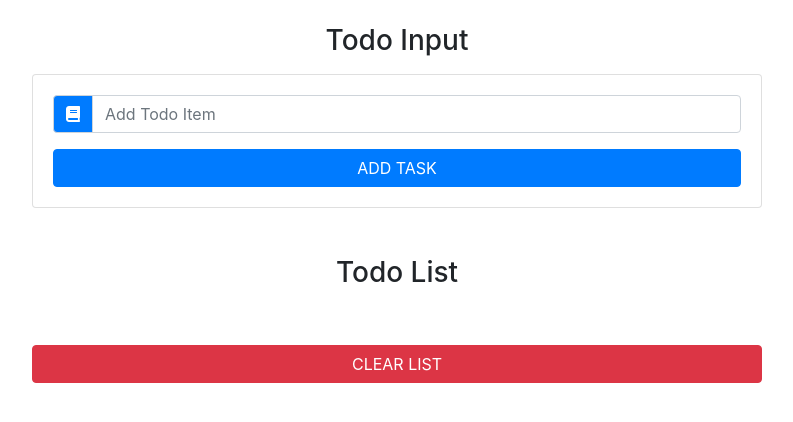
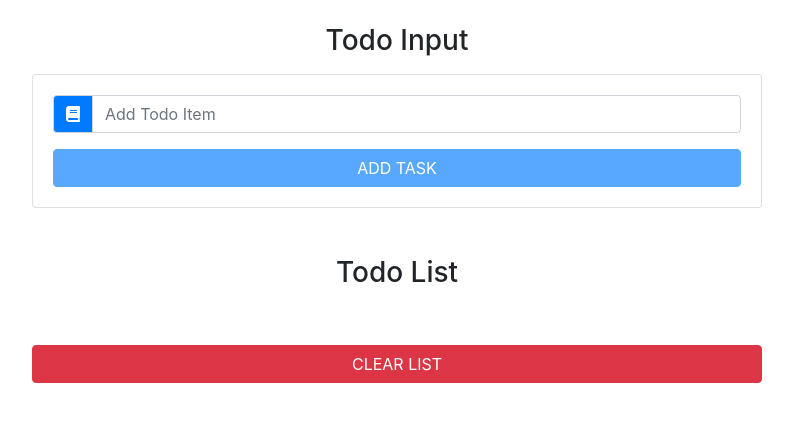
Before and after one commit to riraseth-react-stuff/todo, a React (Create React App) app: page / in a window 1280 px wide. Shown: the top 422 px of the page, without its empty margins (243-1036 px from the left). Built offline with nearby package versions, Linux system fonts and the light colour scheme.

Commit message:
edit task

```diff
--- a/src/App.js
+++ b/src/App.js
@@ -1,15 +1,15 @@
-import React, { Component } from "react";
-import "@fortawesome/fontawesome-free/css/all.min.css";
-import uuid from "uuid";
-import "bootstrap/dist/css/bootstrap.min.css";
-import ToDoList from "./components/ToDoList";
-import ToDoInput from "./components/ToDoInput";
+import React, { Component } from 'react';
+import '@fortawesome/fontawesome-free/css/all.min.css';
+import uuid from 'uuid';
+import 'bootstrap/dist/css/bootstrap.min.css';
+import ToDoList from './components/ToDoList';
+import ToDoInput from './components/ToDoInput';
 
 export default class App extends Component {
   state = {
     items: [],
     id: uuid(),
-    item: "",
+    item: '',
     editItem: false
   };
   handleChange = e => {
@@ -26,7 +26,7 @@ export default class App extends Component {
     };
     this.setState({
       items: [...this.state.items, newItem],
-      item: "",
+      item: '',
       id: uuid(),
       editItem: false
     });
@@ -46,15 +46,22 @@ export default class App extends Component {
   };
 
   handleEdit = id => {
-    console.log(`edit ${id}`);
+    const filteredItems = this.state.items.filter(item => item.id !== id);
+    const selectedItem = this.state.items.find(item => item.id === id);
+    this.setState({
+      items: filteredItems,
+      item: selectedItem.title,
+      id: id,
+      editItem: true
+    });
   };
   render() {
     return (
       <>
-        <div className='container'>
-          <div className='row'>
-            <div className='col-10 mx-auto col-md-8 mt-4'>
-              <h3 className='text-capitalize text-center'>Todo Input</h3>
+        <div className="container">
+          <div className="row">
+            <div className="col-10 mx-auto col-md-8 mt-4">
+              <h3 className="text-capitalize text-center">Todo Input</h3>
               <ToDoInput
                 item={this.state.item}
                 handleChange={this.handleChange}
--- a/src/components/ToDoInput.js
+++ b/src/components/ToDoInput.js
@@ -1,31 +1,35 @@
-import React, { Component } from "react";
-import TodoItem from "./TodoItem";
+import React, { Component } from 'react';
 
 export default class ToDoInput extends Component {
   render() {
     const { item, handleChange, handleSubmit, editItem } = this.props;
     return (
-      <div className='card card-body my-3'>
+      <div className="card card-body my-3">
         <form onSubmit={handleSubmit}>
-          <div className='input-group'>
-            <div className='input-group-prepend'>
-              <div className='input-group-text bg-primary text-white'>
-                <i className='fas fa-book'></i>
+          <div className="input-group">
+            <div className="input-group-prepend">
+              <div className="input-group-text bg-primary text-white">
+                <i className="fas fa-book"></i>
               </div>
             </div>
             <input
-              type='text'
-              className='form-control text-capitalize'
-              placeholder='add todo item'
+              type="text"
+              className="form-control text-capitalize"
+              placeholder="add todo item"
               value={item}
               onChange={handleChange}
             />
           </div>
           <button
-            type='submit'
-            className='btn btn-block btn-primary mt-3 text-uppercase'
+            type="submit"
+            disabled={item ? false : true}
+            className={
+              editItem
+                ? 'btn btn-block btn-success mt-3 text-uppercase'
+                : 'btn btn-block btn-primary mt-3 text-uppercase'
+            }
           >
-            add task
+            {editItem ? 'edit task' : 'add task'}
           </button>
         </form>
       </div>
```
